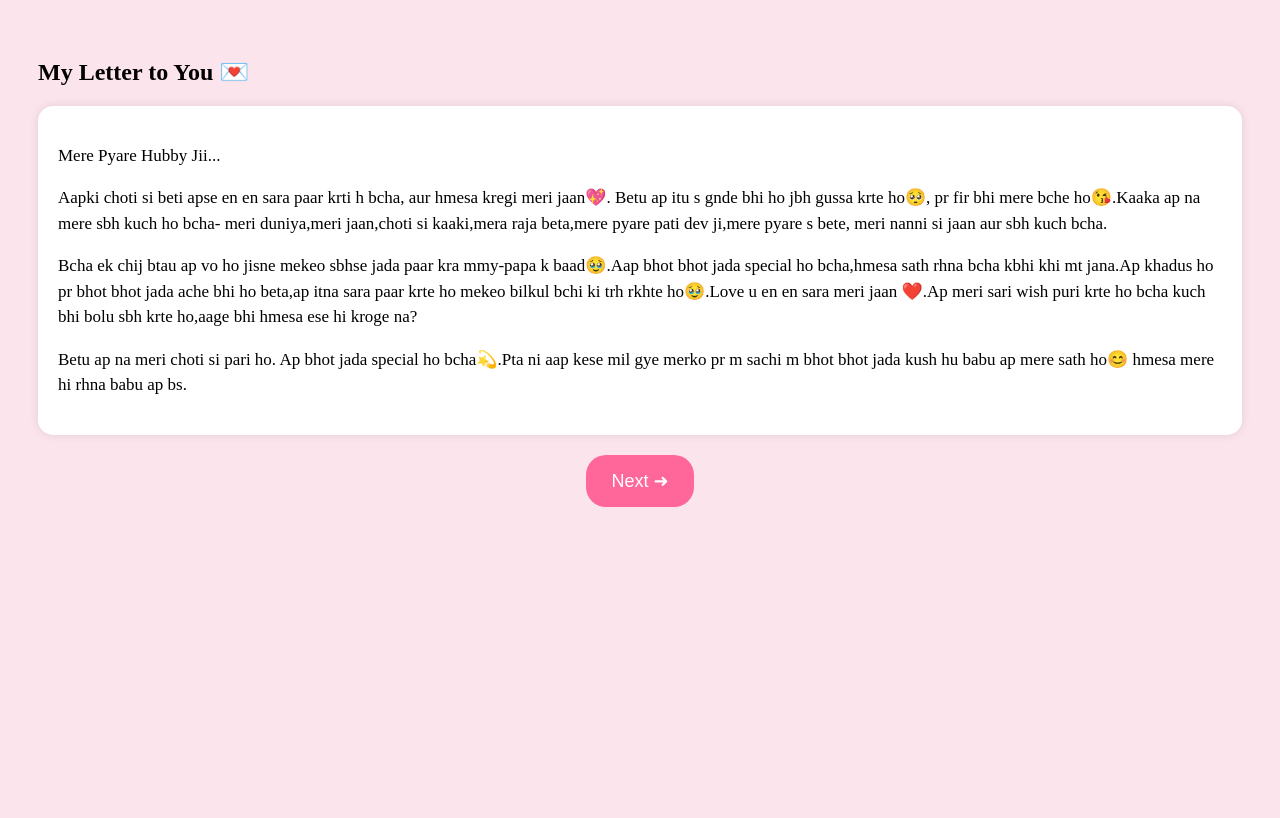
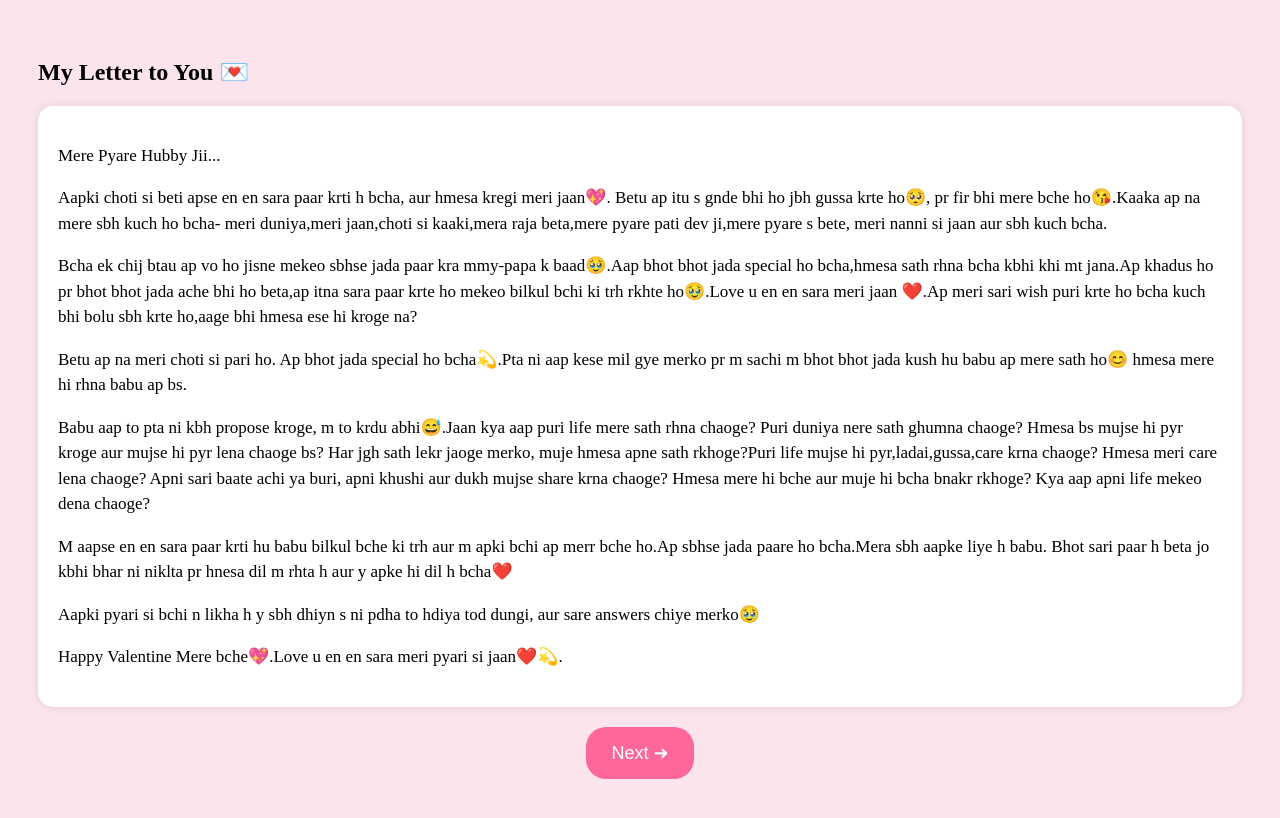
Before and after one commit to Taniya-Taniya/valentine, a plain HTML site: page page4.html in a window 1280 px wide. Drawn offline with Linux system fonts and the light colour scheme.

Commit message:
Update page4.html

```diff
--- a/page4.html
+++ b/page4.html
@@ -23,7 +23,10 @@
     <p>Aapki choti si beti apse en en sara paar krti h bcha, aur hmesa kregi meri jaan💖. Betu ap itu s gnde bhi ho jbh gussa krte ho🥺, pr fir bhi mere bche ho😘.Kaaka ap na mere sbh kuch ho bcha- meri duniya,meri jaan,choti si kaaki,mera raja beta,mere pyare pati dev ji,mere pyare s bete, meri nanni si jaan aur sbh kuch bcha.</p>
     <p>Bcha ek chij btau ap vo ho jisne mekeo sbhse jada paar kra mmy-papa k baad🥹.Aap bhot bhot jada special ho bcha,hmesa sath rhna bcha kbhi khi mt jana.Ap khadus ho pr bhot bhot jada ache bhi ho beta,ap itna sara paar krte ho mekeo bilkul bchi ki trh rkhte ho🥹.Love u en en sara meri jaan ❤️.Ap meri sari wish puri krte ho bcha kuch bhi bolu sbh krte ho,aage bhi hmesa ese hi kroge na?</p>
     <p>Betu ap na meri choti si pari ho. Ap bhot jada special ho bcha💫.Pta ni aap kese mil gye merko pr m sachi m bhot bhot jada kush hu babu ap mere sath ho😊 hmesa mere hi rhna babu ap bs.</p>
-    <p></p>
+    <p>Babu aap to pta ni kbh propose kroge, m to krdu abhi😅.Jaan kya aap puri life mere sath rhna chaoge? Puri duniya nere sath ghumna chaoge? Hmesa bs mujse hi pyr kroge aur mujse hi pyr lena chaoge bs? Har jgh sath lekr jaoge merko, muje hmesa apne sath rkhoge?Puri life mujse hi pyr,ladai,gussa,care krna chaoge? Hmesa meri care lena chaoge? Apni sari baate achi ya buri, apni khushi aur dukh mujse share krna chaoge? Hmesa mere hi bche aur muje hi bcha bnakr rkhoge? Kya aap apni life mekeo dena chaoge?</p>
+    <p>M aapse en en sara paar krti hu babu bilkul bche ki trh aur m apki bchi ap merr bche ho.Ap sbhse jada paare ho bcha.Mera sbh aapke liye h babu. Bhot sari paar h beta jo kbhi bhar ni niklta pr hnesa dil m rhta h aur y apke hi dil h bcha❤️</p>
+    <p>Aapki pyari si bchi n likha h y sbh dhiyn s ni pdha to hdiya tod dungi, aur sare answers chiye merko🥹</p>
+    <p>Happy Valentine Mere bche💖.Love u en en sara meri pyari si jaan❤️💫.</p>
   </div>
 
   <button onclick="location.href='page5.html'">Next ➜</button>
```
